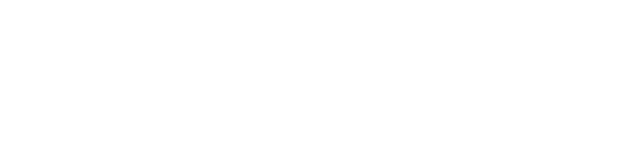
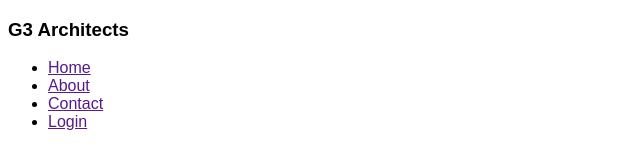
Before and after one commit to dipujafar/g3-architects-website, a plain HTML site: page index.html in a window 1280 px wide. Shown: the whole page, without its empty margins (0-640 px from the left). Drawn offline with Linux system fonts and the light colour scheme.

Commit message:
set up for Project

```diff
--- a/index.html
+++ b/index.html
@@ -6,5 +6,19 @@
     <title>G3 Architects</title>
     <link rel="stylesheet" href="style/architects.css" />
   </head>
-  <body></body>
+  <body>
+    <header>
+      <nav>
+        <h3>G3 Architects</h3>
+        <ul>
+          <li><a href="">Home</a></li>
+          <li><a href="">About</a></li>
+          <li><a href="">Contact</a></li>
+          <li><a href="">Login</a></li>
+        </ul>
+      </nav>
+    </header>
+    <main></main>
+    <footer></footer>
+  </body>
 </html>
--- a/style/architects.css
+++ b/style/architects.css
@@ -0,0 +1,5 @@
+*{
+    font-family: 'Dancing Script', cursive;
+    font-family: 'Open Sans', sans-serif;
+    font-family: 'Work Sans', sans-serif;
+}
```
